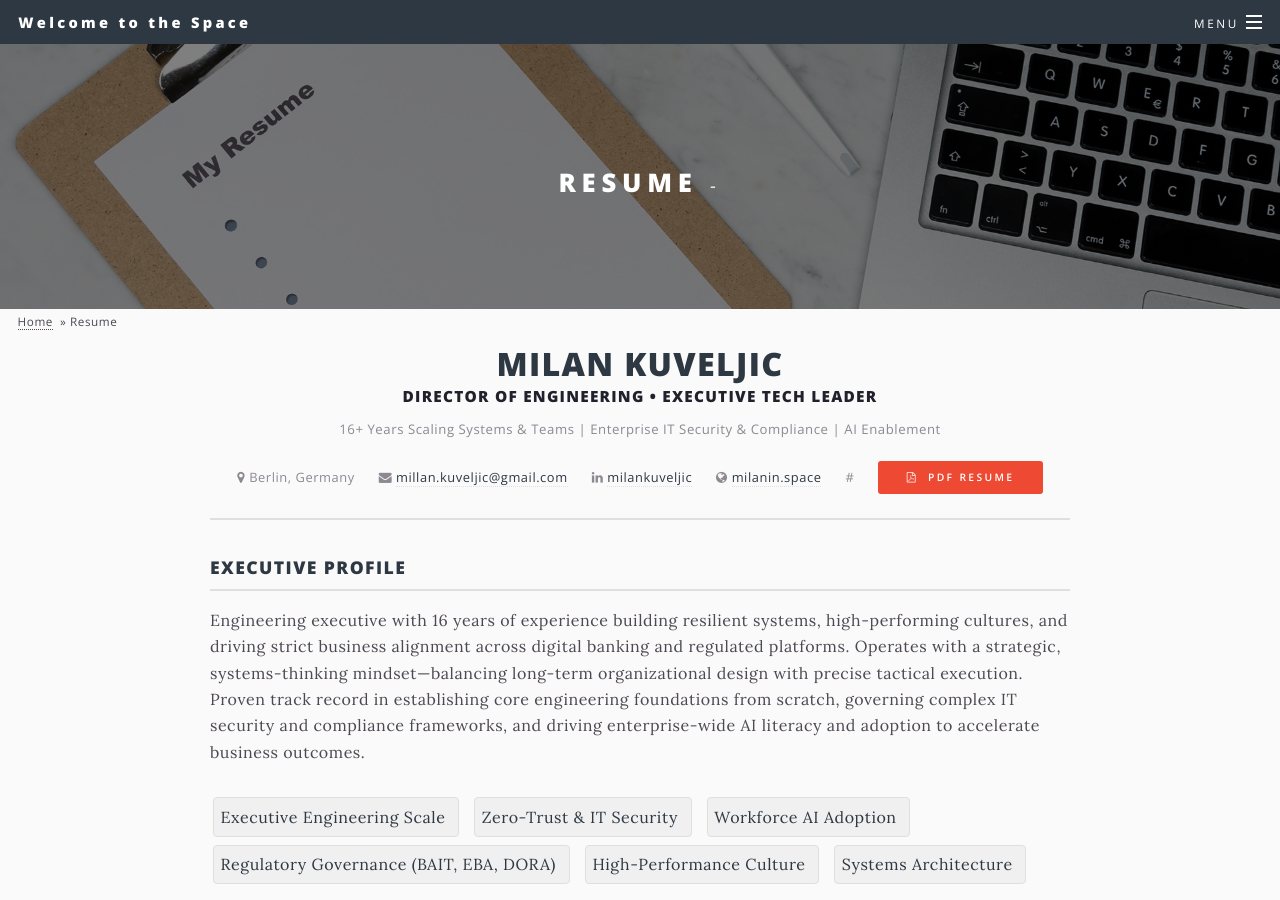
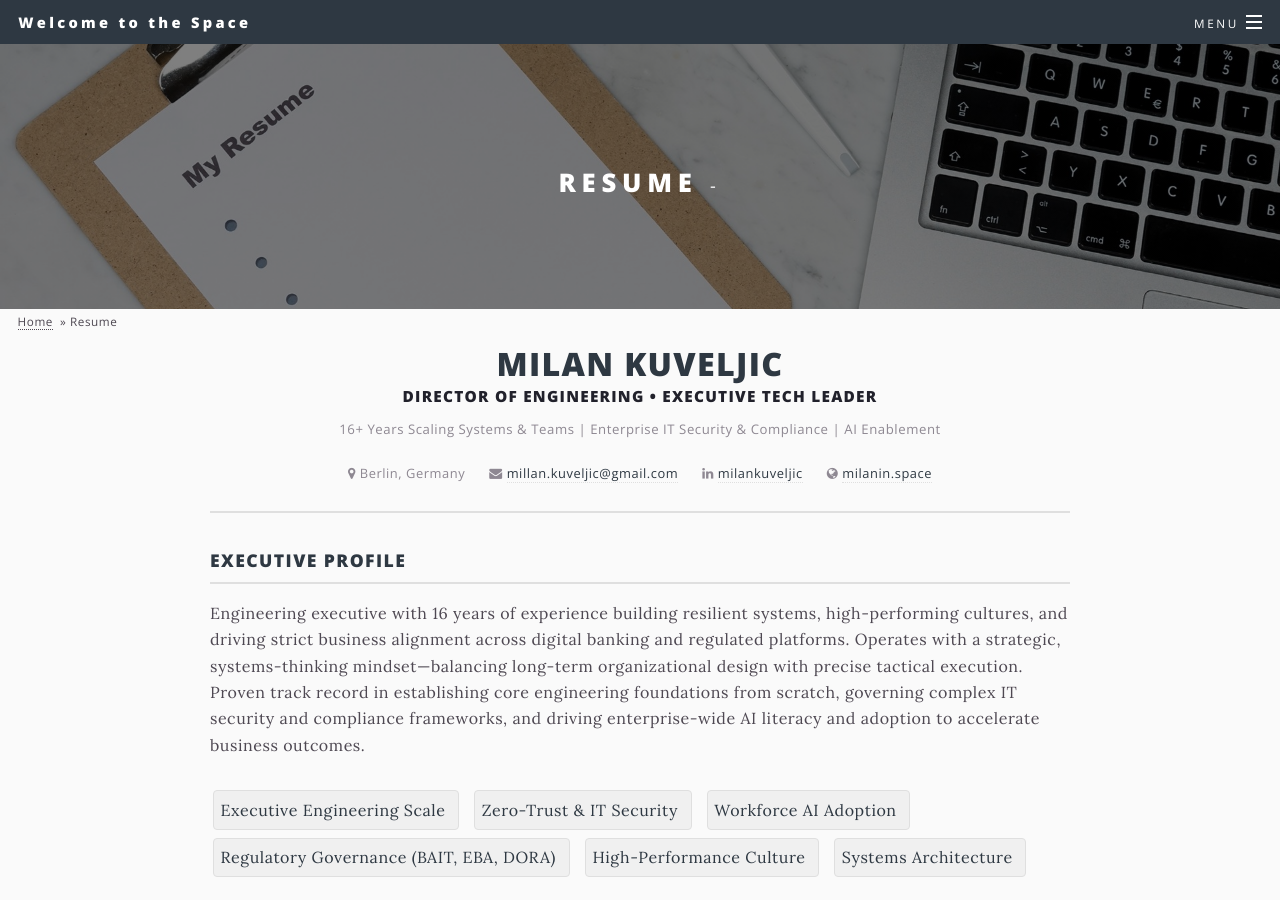
Before and after one commit to millanium/home, a Jekyll site: the page built from _pages/biography.md, in a window 1280 px wide and 900 px high. Built offline with Jekyll 4.4.1, drawn with Linux system fonts in a browser that asks for light colours.

Commit message:
biography cleanup

```diff
--- a/_pages/biography.md
+++ b/_pages/biography.md
@@ -24,7 +24,7 @@ image: resume.jpg
       <span><i class="icon fa-envelope"></i> <a href="mailto:millan.kuveljic@gmail.com">millan.kuveljic@gmail.com</a></span>
       <span><i class="icon fa-linkedin"></i> <a href="https://linkedin.com/in/milankuveljic" target="_blank">milankuveljic</a></span>
       <span><i class="icon fa-globe"></i> <a href="https://milanin.space" target="_blank">milanin.space</a></span>
-      #<a href="{{ '/files/mika.pdf' | prepend: site.baseurl }}" target="_blank" class="button special icon fa-file-pdf-o"> PDF Resume</a>
+      <!-- <a href="{{ '/files/mika.pdf' | prepend: site.baseurl }}" target="_blank" class="button special icon fa-file-pdf-o"> PDF Resume</a> -->
     </div>
   </div>
 
```
